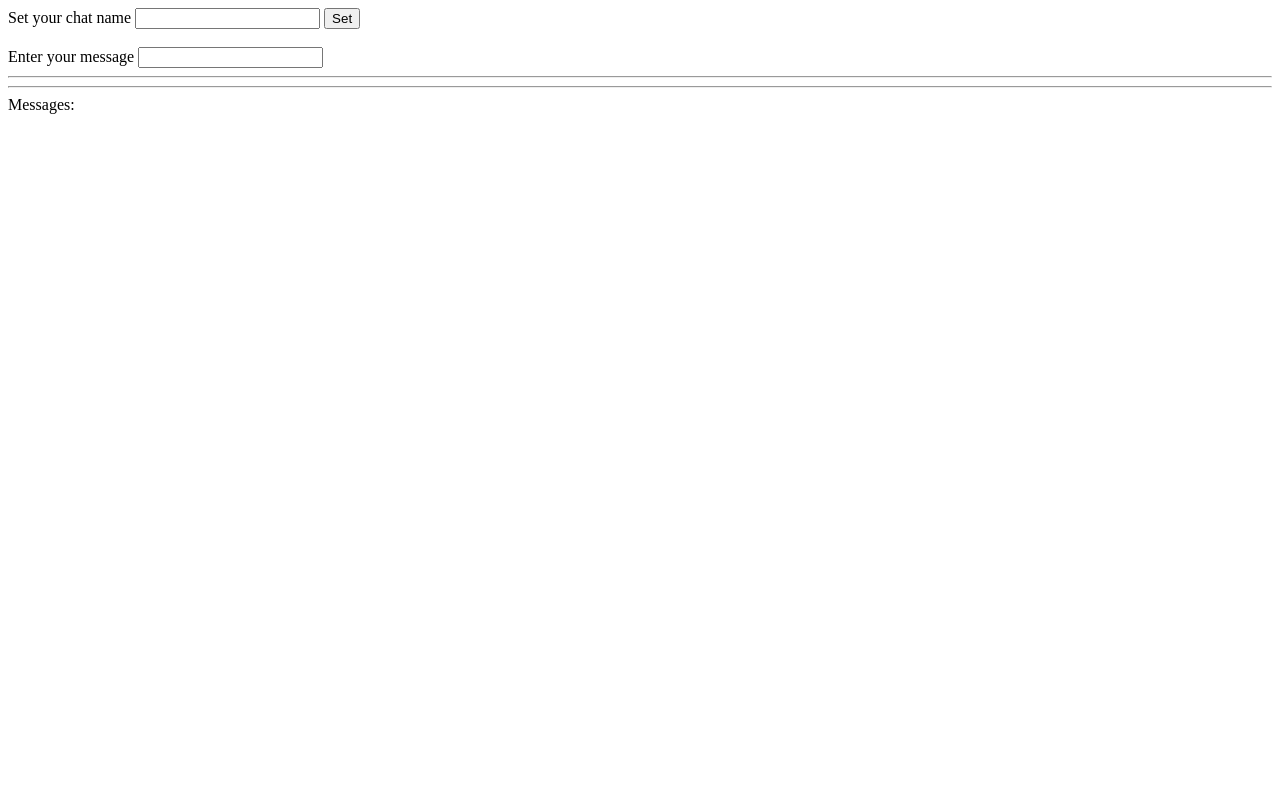
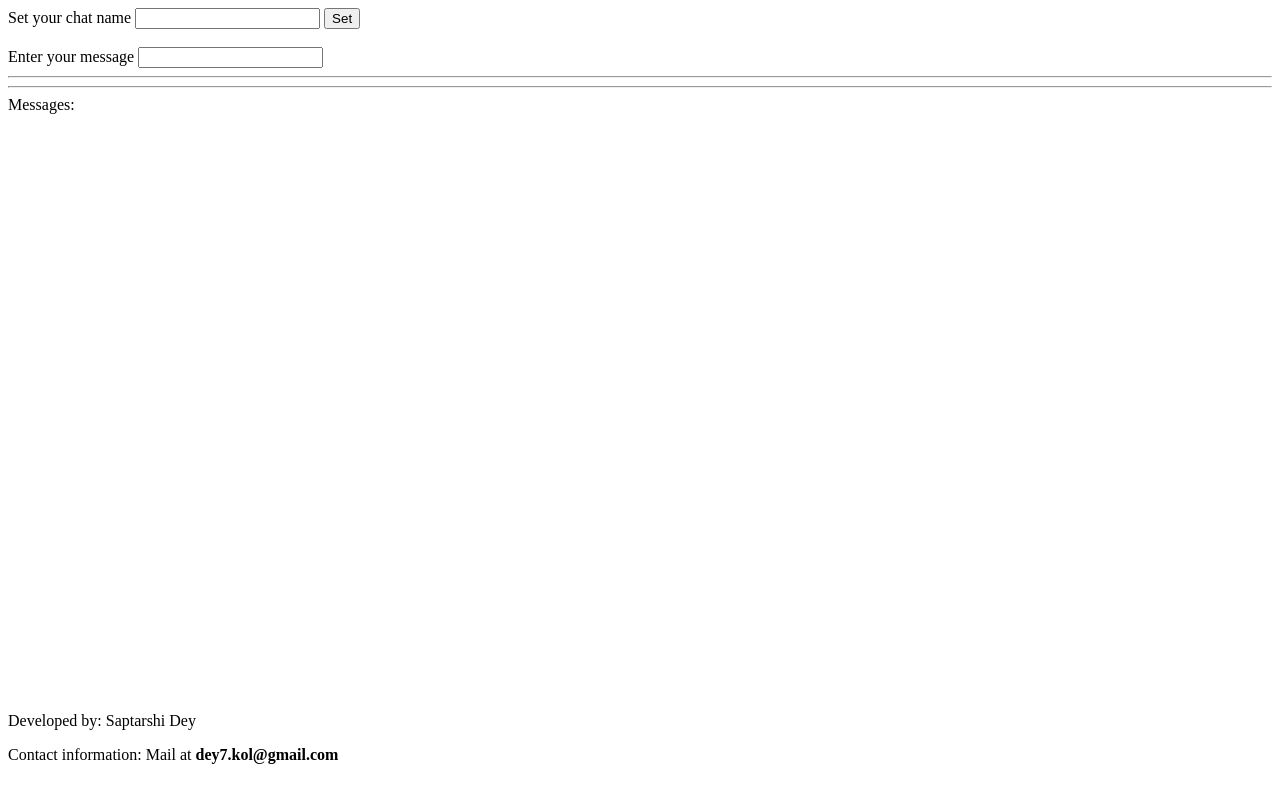
Before and after one commit to sapta94/Chat-room-using-NodeJs, a website: page public/index.html in a window 1280 px wide. Drawn offline with nearby package versions, Linux system fonts and the light colour scheme; no server answers.

Commit message:
Footer added

```diff
--- a/public/index.html
+++ b/public/index.html
@@ -57,5 +57,9 @@
                 }
             }
         </script>
+        <div style="position:absolute; bottom:20px;">
+             <p>Developed by: Saptarshi Dey</p>
+            <p>Contact information: Mail at <b>dey7.kol@gmail.com</b></p>
+</div>
     </body>
 </html>
```
